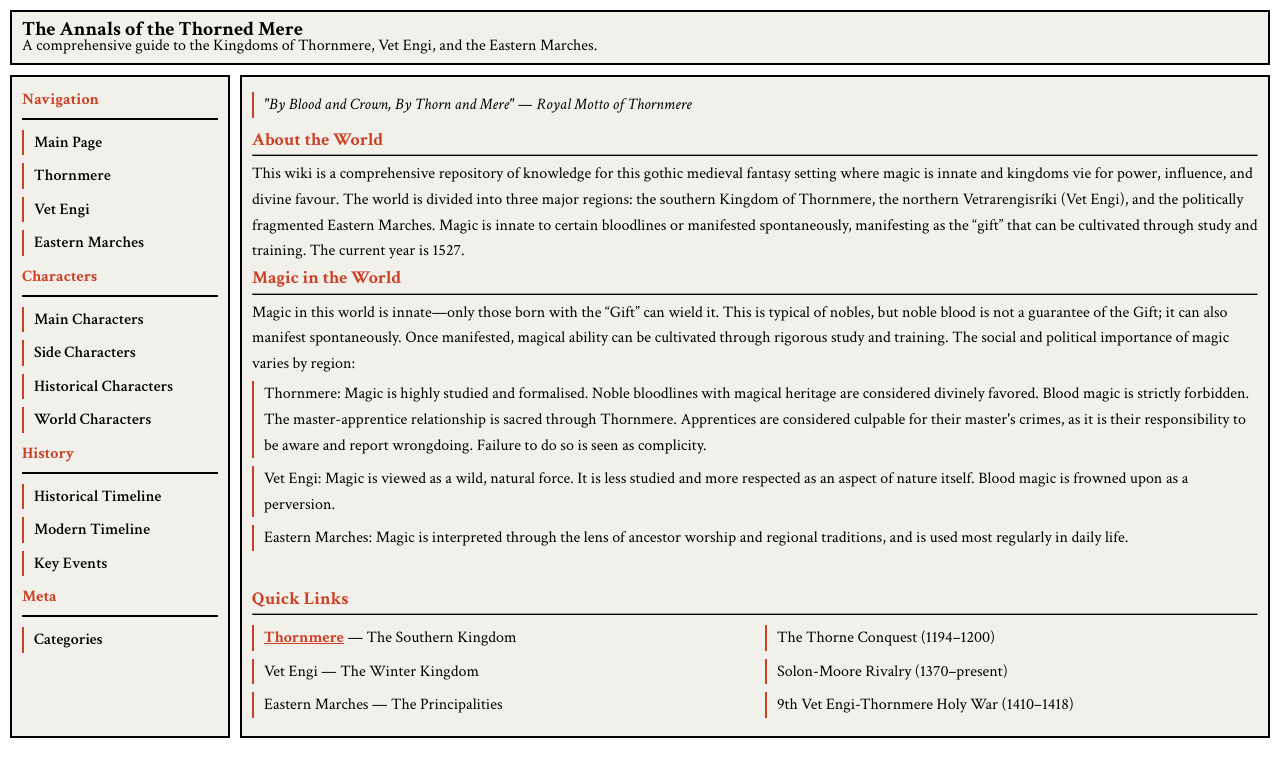
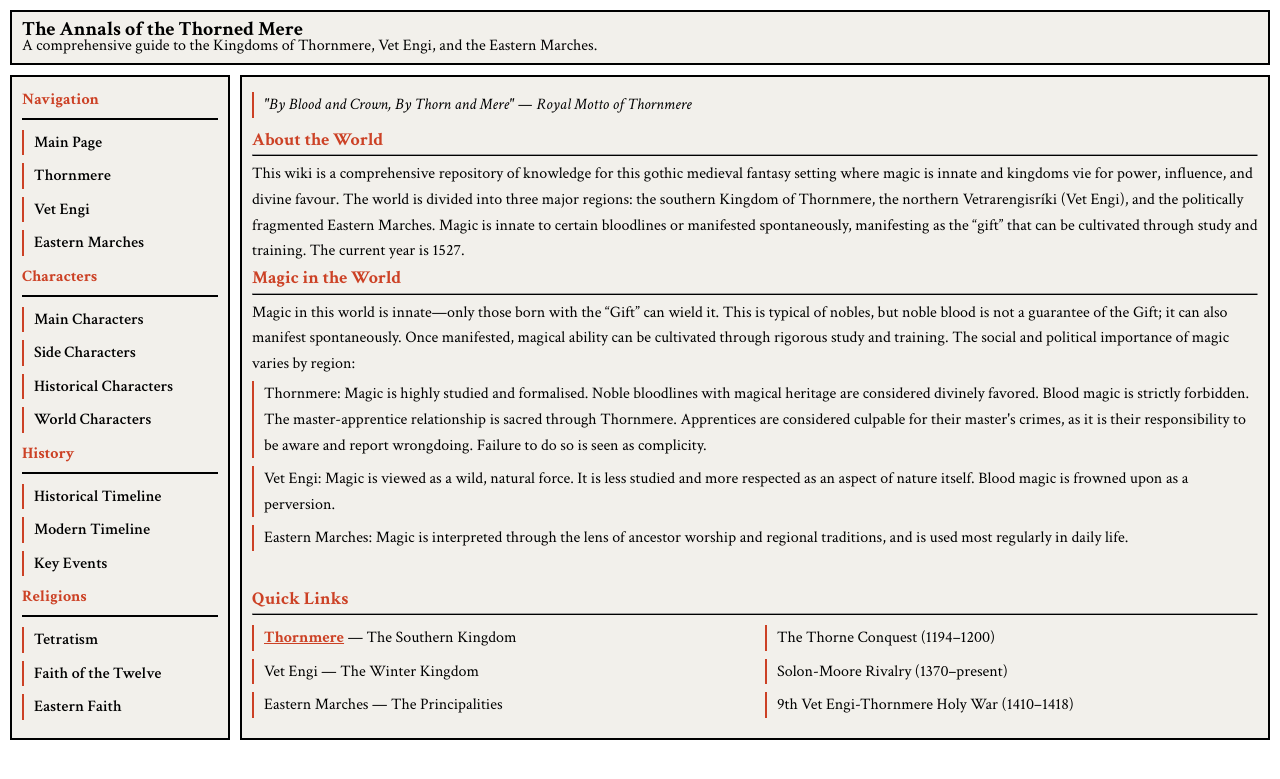
Before and after one commit to rieldex/mere, a Jekyll site: the page built from index.md, in a window 1280 px wide. Shown: the top 779 px of the page. Built offline with Jekyll 4.4.1, drawn with Linux system fonts in a browser that asks for light colours.

Commit message:
Update wiki.html

```diff
--- a/_layouts/wiki.html
+++ b/_layouts/wiki.html
@@ -41,9 +41,11 @@
         <li><a href="{{ '/events' | relative_url }}">Key Events</a></li>
       </ul>
 
-      <h3>Meta</h3>
+      <h3>Religions</h3>
       <ul>
-        <li><a href="{{ '/cat' | relative_url }}">Categories</a></li>
+        <li><a href="{{ '/tetratism' | relative_url }}">Tetratism</a></li>
+        <li><a href="{{ '/twelve' | relative_url }}">Faith of the Twelve</a></li>
+        <li><a href="{{ '/tetratism' | relative_url }}">Eastern Faith</a></li>
       </ul>
     </nav>
 
```
